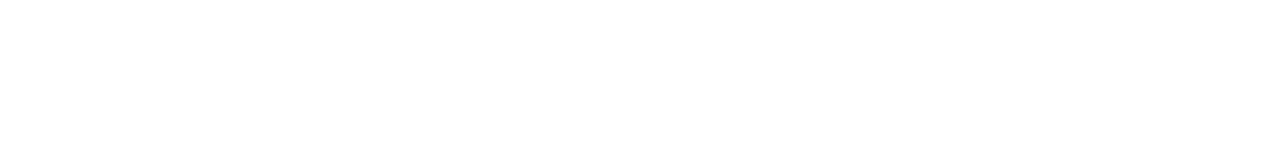
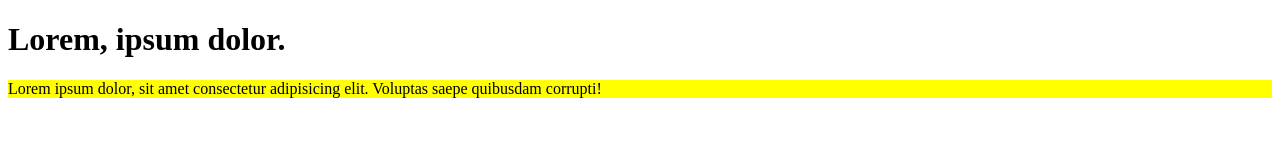
Before and after one commit to Mohamad-Ep/test-project-from-git_github-course, a plain HTML site: page contact.html in a window 1280 px wide. Drawn offline with Linux system fonts and the light colour scheme.

Commit message:
Update contact.html and main-style.css
add title and desc
add style for contact

```diff
--- a/contact.html
+++ b/contact.html
@@ -3,9 +3,11 @@
 <head>
     <meta charset="UTF-8">
     <meta name="viewport" content="width=device-width, initial-scale=1.0">
-    <title>Document</title>
+    <link rel="stylesheet" href="main-style.css">
+    <title>Contact</title>
 </head>
 <body>
-
+    <h1>Lorem, ipsum dolor.</h1>
+    <p id="contact-desc">Lorem ipsum dolor, sit amet consectetur adipisicing elit. Voluptas saepe quibusdam corrupti!</p>
 </body>
 </html>
--- a/main-style.css
+++ b/main-style.css
@@ -7,3 +7,7 @@
 p.praph{
     color: black;
 }
+
+p#contact-desc{
+    background-color: yellow;
+}
```
